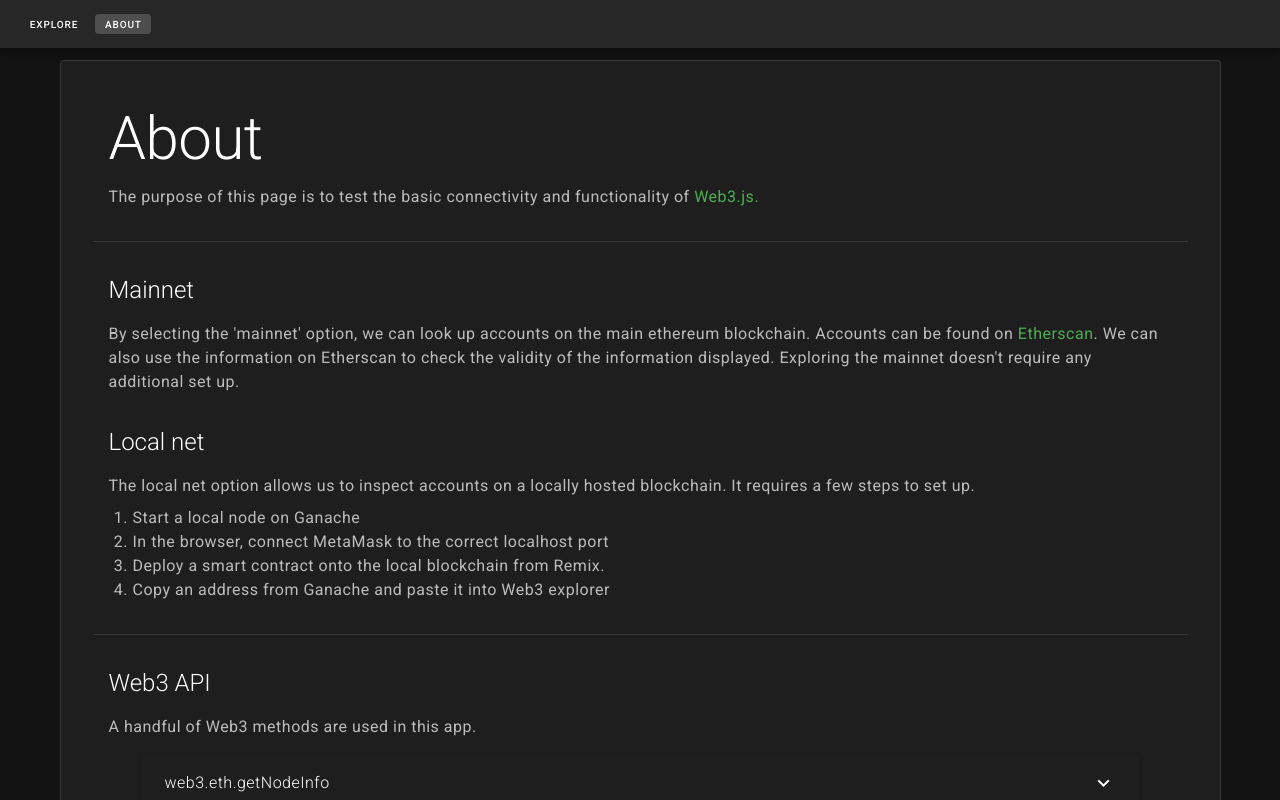
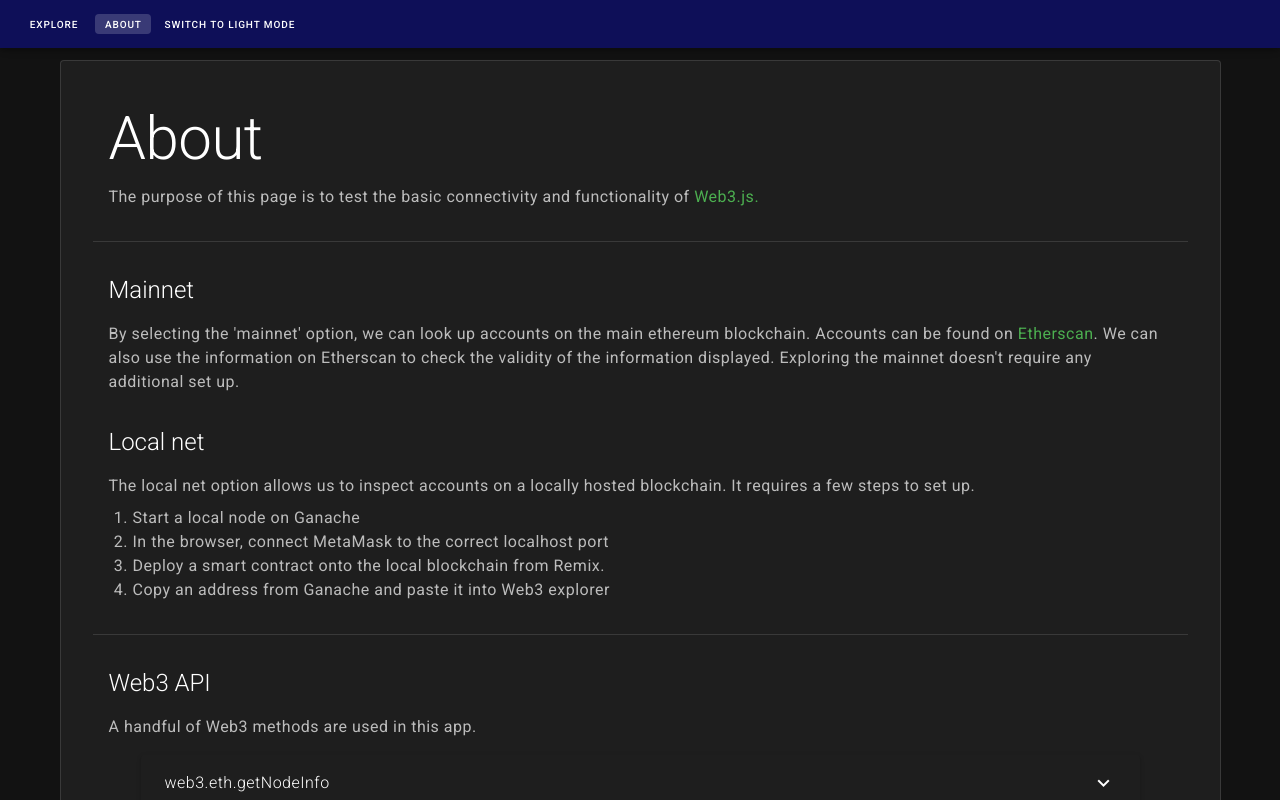
Before and after one commit to lernest/etherscan_dashboard, a Vue app: page /about in a window 1280 px wide. Shown: the top 800 px of the page. Built offline with nearby package versions, Linux system fonts and the light colour scheme.

Commit message:
added light mode toggle

```diff
--- a/src/App.vue
+++ b/src/App.vue
@@ -1,6 +1,6 @@
 <template>
   <v-app>
-    <v-app-bar dense bottom min-height="40px" max-height="50px">
+    <v-app-bar color="primary" dense bottom min-height="40px" max-height="50px">
       <v-btn
         v-for="link in links"
         :key="`${link.label}-footer-link`"
@@ -12,6 +12,15 @@
       >
         {{ link.label }}
       </v-btn>
+      <v-btn
+        @click="toggleMode"
+        color="white"
+        text
+        tile
+        x-small
+        class="my-2 custom-btn"
+        >Switch to {{ colorMode }} mode</v-btn
+      >
     </v-app-bar>
     <v-content>
       <router-view></router-view>
@@ -21,21 +30,33 @@
 
 <script>
 export default {
-  name: "App",
-
-  components: {},
-
+  name: 'App',
+  beforeCreate() {
+    this.$vuetify.theme.isDark = true
+  },
+  methods: {
+    toggleMode() {
+      if (this.colorMode == 'dark') {
+        this.$vuetify.theme.isDark = true
+        this.colorMode = 'light'
+      } else {
+        this.$vuetify.theme.isDark = false
+        this.colorMode = 'dark'
+      }
+    },
+  },
   data: () => ({
+    colorMode: 'light',
     links: [
       {
-        label: "Explore",
-        url: "/"
+        label: 'Explore',
+        url: '/',
       },
       {
-        label: "About",
-        url: "/about"
-      }
-    ]
-  })
-};
+        label: 'About',
+        url: '/about',
+      },
+    ],
+  }),
+}
 </script>
--- a/src/plugins/vuetify.js
+++ b/src/plugins/vuetify.js
@@ -5,7 +5,8 @@ Vue.use(Vuetify)
 
 export default new Vuetify({
   theme: {
-    dark: true,
+    themes: {
+      dark: {
         primary: '#1976D2',
         secondary: '#424242',
         accent: '#82B1FF',
@@ -14,4 +15,15 @@ export default new Vuetify({
         success: '#4CAF50',
         warning: '#FFC107',
       },
+      light: {
+        primary: '#0E0F58',
+        secondary: '#D7DEE5',
+        accent: '#4DC6FF',
+        error: '#F42A4C',
+        success: '#1aa333',
+        info: '#2196F3',
+        warning: '#FFC107',
+      },
+    },
+  },
 })
--- a/src/views/Ether.vue
+++ b/src/views/Ether.vue
@@ -117,7 +117,7 @@
           </v-card>
 
           <!-- Display node info and chain ID -->
-          <v-card class="mx-auto mt-8">
+          <v-card flat class="mx-auto mt-8">
             <FlipCard>
               <!-- Front of the card -->
               <template v-slot:front>
```
Lines whose indentation alone changed are shown as unchanged.
